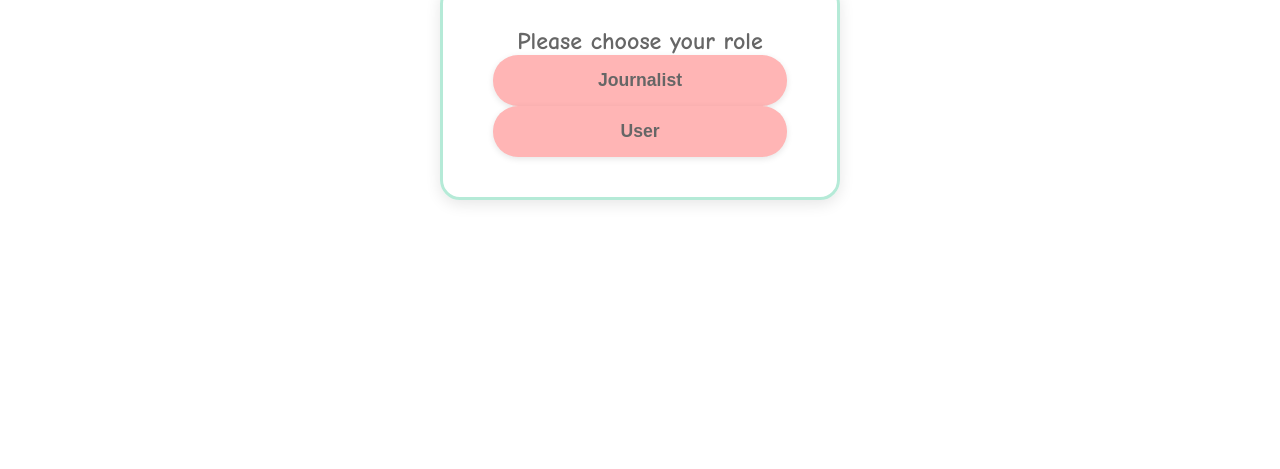
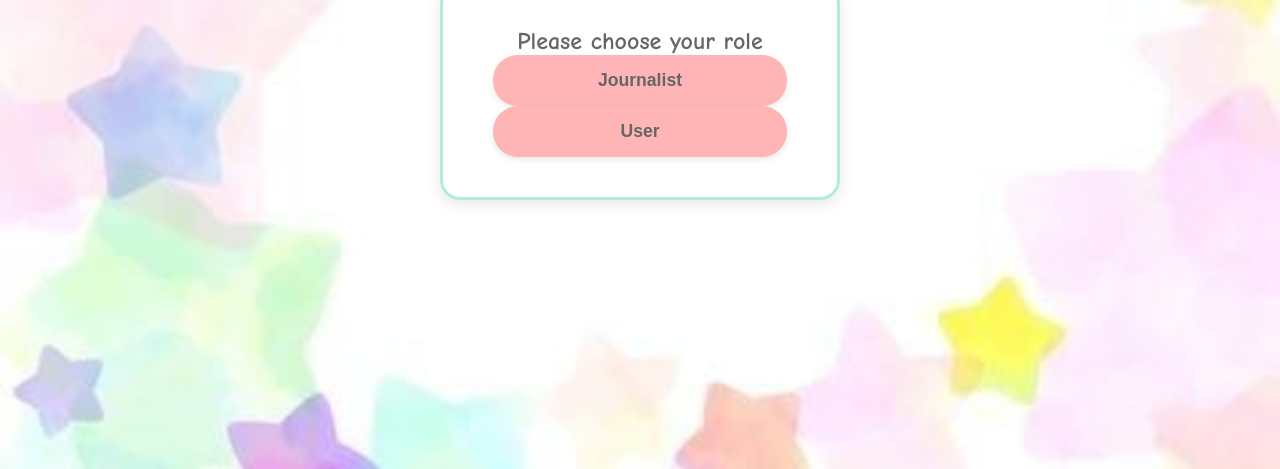
Before and after one commit to ShafnaAfreen/students-news-reporting-platform, a website: page news/public/views/index.html in a window 1280 px wide. Shown: the part 331-800 px from the top of the page. Drawn offline with Linux system fonts and the light colour scheme; files that its build step writes are made by us from their sources.

Commit message:
Initial commit

```diff
--- a/news/package.json
+++ b/news/package.json
@@ -3,7 +3,7 @@
   "version": "1.0.0",
   "main": "index.js",
   "scripts": {
-    "test": "echo \"Error: no test specified\" && exit 1"
+    "start": "node server.js"
   },
   "keywords": [],
   "author": "",
--- a/news/public/css/styleindex.css
+++ b/news/public/css/styleindex.css
@@ -7,7 +7,7 @@
 
 body {
     font-family: 'Comic Sans MS', Arial, sans-serif;
-    background-image: url('../stars.jpg');
+    background-image: url('/stars.jpg');
     background-size: cover;
     background-repeat: no-repeat;
     background-attachment: fixed;
--- a/news/public/css/styleuser.css
+++ b/news/public/css/styleuser.css
@@ -6,7 +6,7 @@
 
 body {
     font-family: 'Segoe UI', sans-serif;
-    background-image: url('../stars');
+    background-image: url('/stars');
     background-size: cover;
     background-attachment: fixed;
     color: #333;
--- a/news/public/css/user-styles.css
+++ b/news/public/css/user-styles.css
@@ -1,6 +1,6 @@
 /* Main Background and Typography */
 body {
-    background-image: url('../child.jpg');
+    background-image: url('/child.jpg');
     background-size: contain;
     background-repeat: repeat;
     background-attachment: fixed;
```
Also changed, not shown: news/public/views/journalist.html (+1 -1 lines), news/public/views/loginjournalist.html (+1 -1 lines), news/netlify.toml (deleted).
